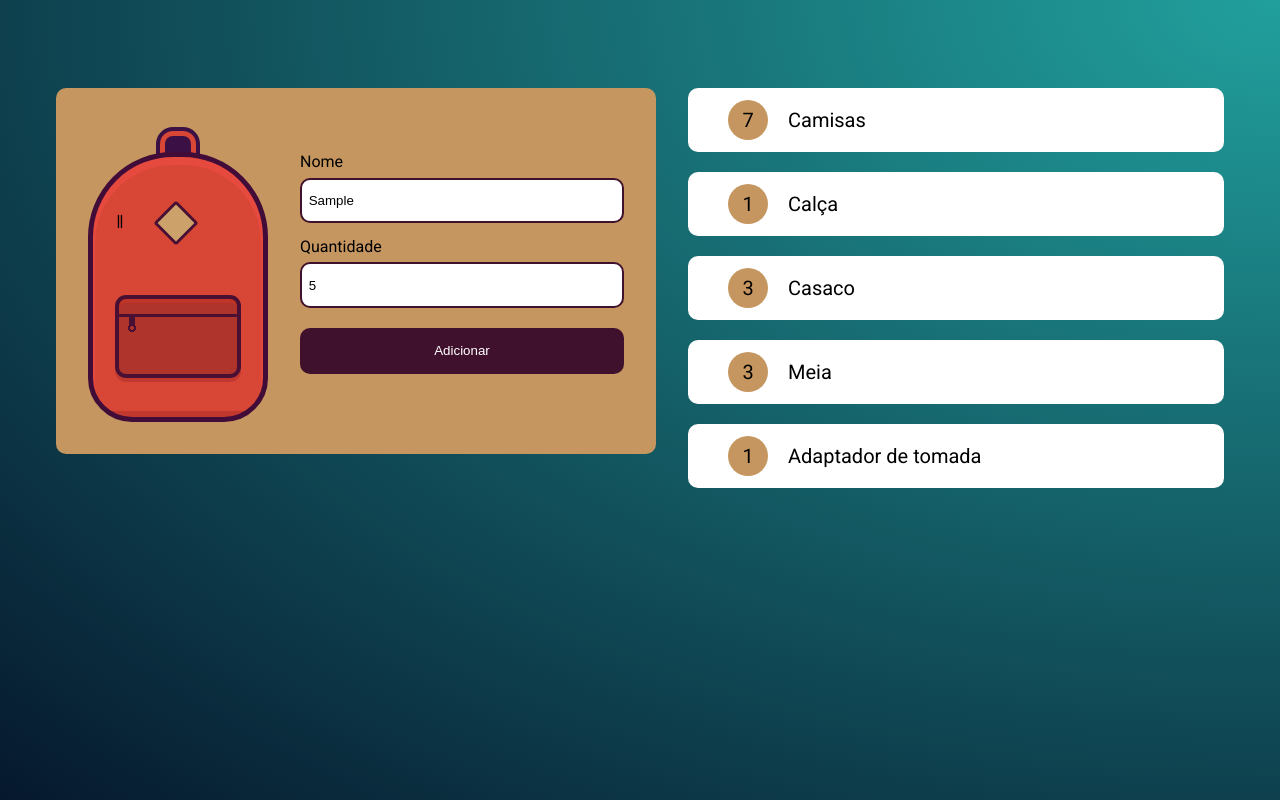
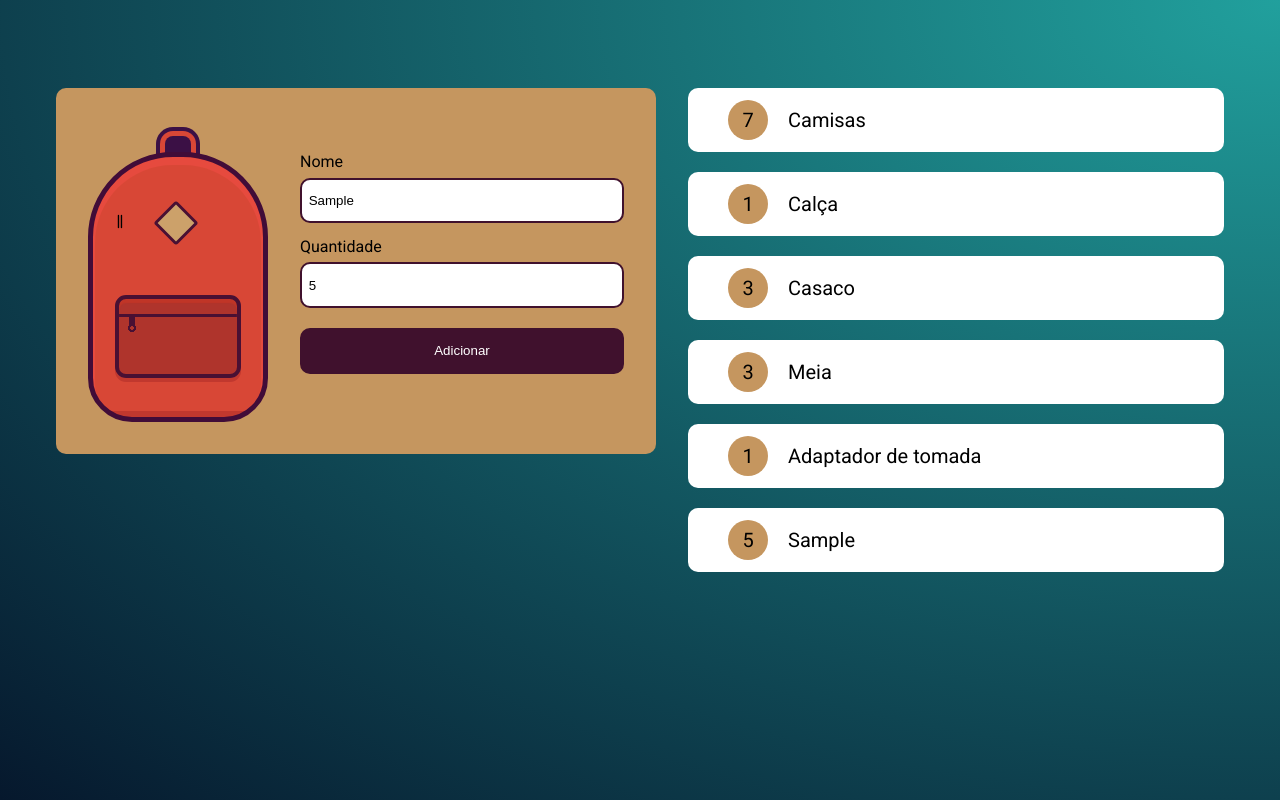
Before and after one commit to anaclaracrf1/Checklist_viagem_alura, a plain HTML site: page index.html in a window 1280 px wide. Both pictures are taken after typing "Sample", "5" into the empty fields and a click on the input "Adicionar". Drawn offline with Linux system fonts and the light colour scheme.

Commit message:
adicionando item e começando o processo de salvar no local storage

```diff
--- a/JS/main.js
+++ b/JS/main.js
@@ -1,12 +1,32 @@
 const novo_item = document.getElementById('novoItem')
+const lista = document.getElementById('lista')
 
 novo_item.addEventListener("submit", (evento) => {
     evento.preventDefault()
 
-    Cria_elemento(evento.target.elements['nome'].value, evento.target.elements['quantidade'].value)
+    const nome = evento.target.elements['nome'].value
+    const quantidade = evento.target.elements['quantidade'].value
+
+    Cria_elemento(nome, quantidade)
+
+    nome = ""
+    quantidade = ""
 })
 
+
 function Cria_elemento(nome,quantidade){
-    console.log(nome, quantidade)
 
+    const NovoItem = document.createElement('li')
+    NovoItem.classList.add('item')
+
+    const numeroItem = document.createElement('strong')
+    numeroItem.innerHTML = quantidade
+
+    NovoItem.appendChild(numeroItem)
+    NovoItem.innerHTML += nome
+
+    lista.appendChild(NovoItem)
+
+    localStorage.setItem("nome", nome)
+    localStorage.setItem("quantidade", quantidade)
 }
--- a/index.html
+++ b/index.html
@@ -24,7 +24,7 @@
             </form>
         </div>
 
-        <ul class="lista">
+        <ul class="lista" id="lista">
             <li class="item"><strong>7</strong>Camisas</li>
             <li class="item"><strong>1</strong>Calça</li>
             <li class="item"><strong>3</strong>Casaco</li>
```
